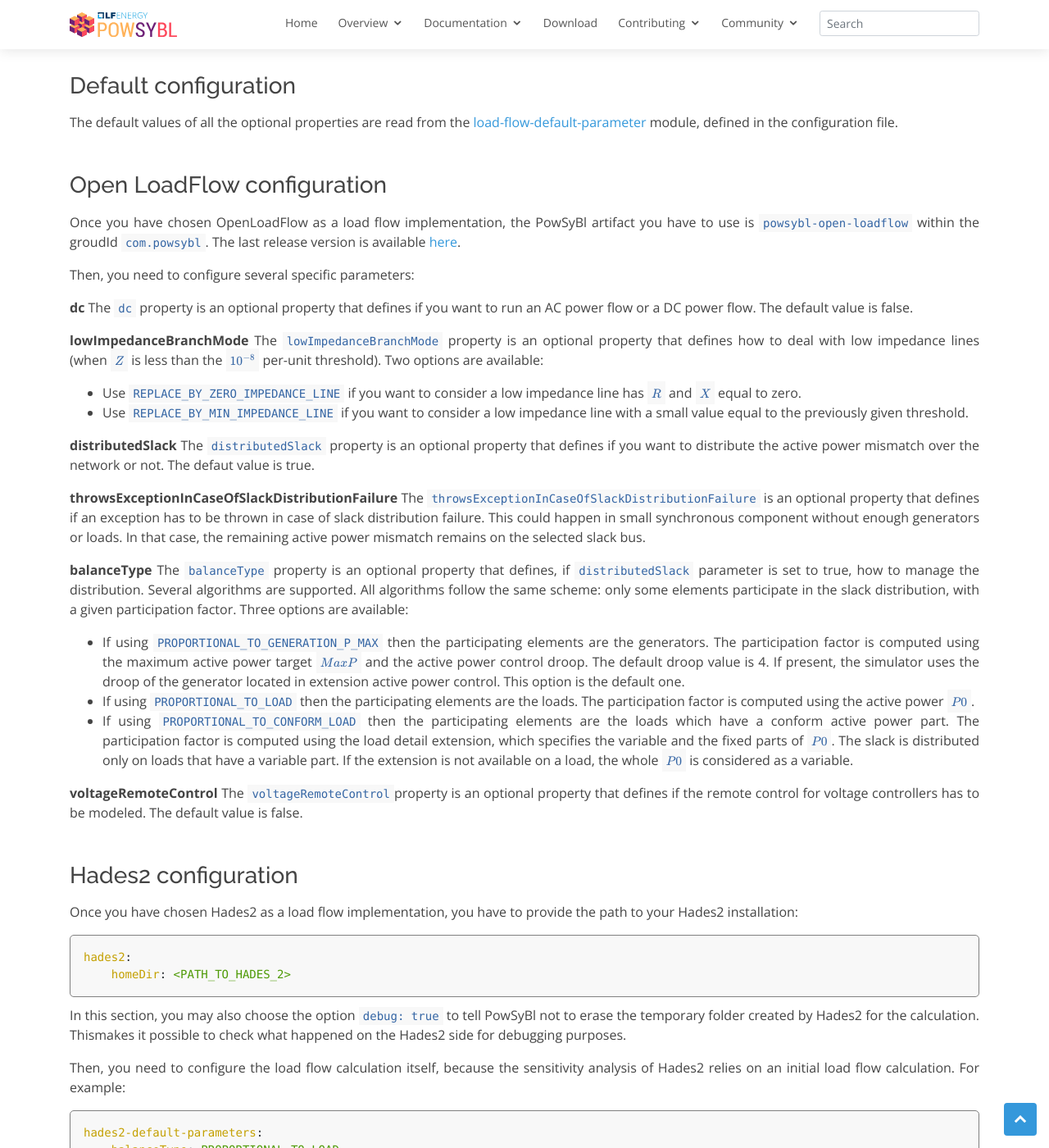
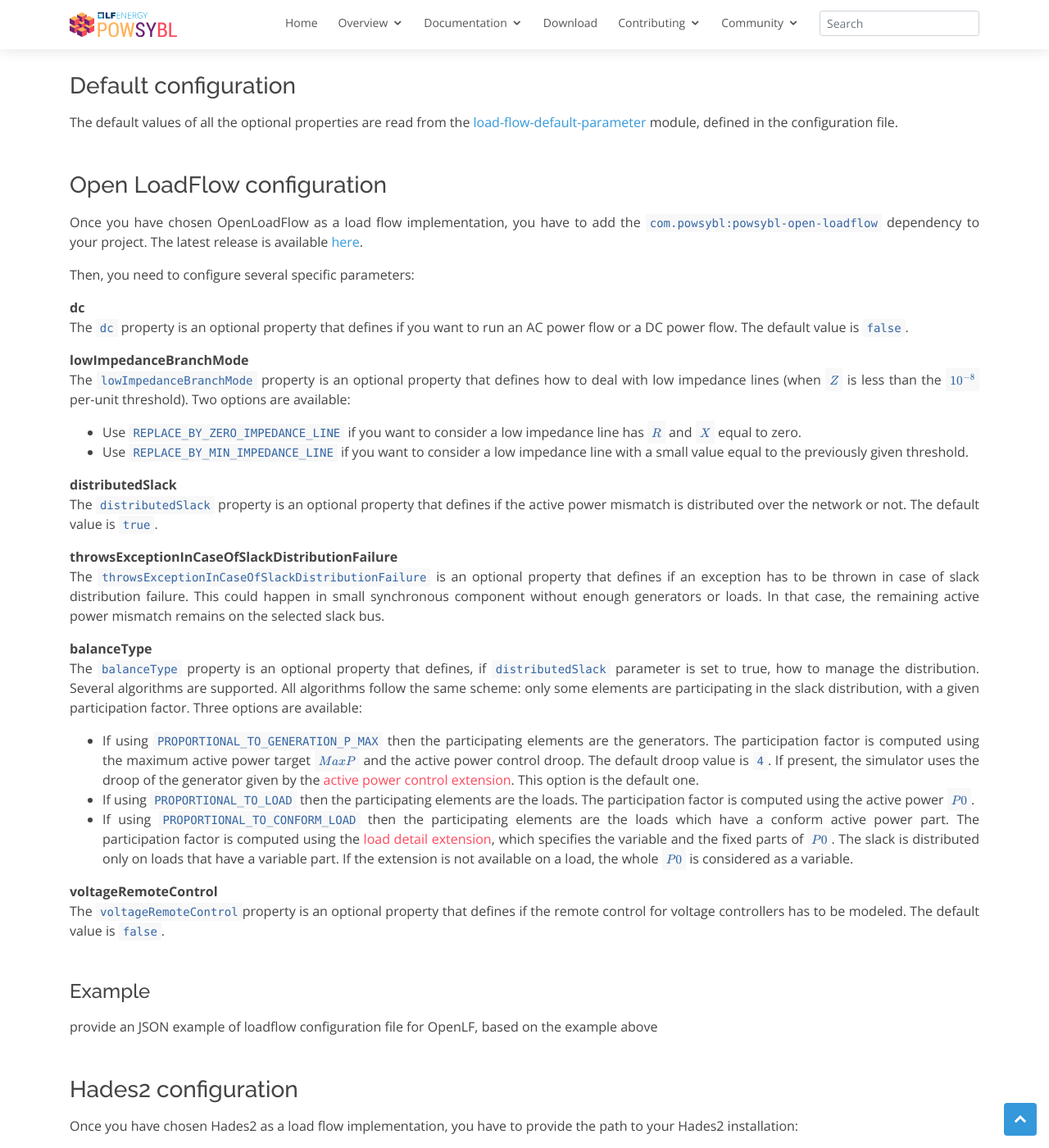
Before and after one commit to powsybl/powsybl.github.io, a Jekyll site: the page built from pages/documentation/simulation/powerflow/index.md, in a window 1280 px wide and 1400 px high, scrolled down 6362 px. Shown: the whole window at 82% size. Built offline with Jekyll 4.4.1, drawn with Linux system fonts in a browser that asks for light colours; our own code applies the rules of GitHub Pages for plain Markdown files; some of the changed text lies outside the part shown.

Commit message:
Small fixes
Signed-off-by: Mathieu BAGUE <mathieu.bague@rte-france.com>

````diff
--- a/pages/documentation/simulation/powerflow/index.md
+++ b/pages/documentation/simulation/powerflow/index.md
@@ -237,12 +236,13 @@
 module, defined in the configuration file.
 
 ### Open LoadFlow configuration
-Once you have chosen OpenLoadFlow as a load flow implementation, the PowSyBl artifact you have to use is `powsybl-open-loadflow` within the groudId `com.powsybl`. The last release version is available [here](https://github.com/powsybl/powsybl-open-loadflow/releases).
+Once you have chosen OpenLoadFlow as a load flow implementation, you have to add the `com.powsybl:powsybl-open-loadflow` dependency to your project.
+The latest release is available [here](https://github.com/powsybl/powsybl-open-loadflow/releases).
 
 Then, you need to configure several specific parameters:
 
 **dc**
-The `dc` property is an optional property that defines if you want to run an AC power flow or a DC power flow. The default value is false.
+The `dc` property is an optional property that defines if you want to run an AC power flow or a DC power flow. The default value is `false`.
 
 **lowImpedanceBranchMode**
 The `lowImpedanceBranchMode` property is an optional property that defines how to deal with low impedance lines (when $$Z$$ is less than the $$10^{-8}$$ per-unit threshold). Two options are available:
@@ -250,19 +250,22 @@
 - Use `REPLACE_BY_MIN_IMPEDANCE_LINE` if you want to consider a low impedance line with a small value equal to the previously given threshold.
 
 **distributedSlack**
-The `distributedSlack` property is an optional property that defines if you want to distribute the active power mismatch over the network or not. The defaut value is true.
+The `distributedSlack` property is an optional property that defines if the active power mismatch is distributed over the network or not. The default value is `true`.
 
 **throwsExceptionInCaseOfSlackDistributionFailure**
 The `throwsExceptionInCaseOfSlackDistributionFailure` is an optional property that defines if an exception has to be thrown in case of slack distribution failure. This could happen in small synchronous component without enough generators or loads. In that case, the remaining active power mismatch remains on the selected slack bus.
 
 **balanceType**
-The `balanceType` property is an optional property that defines, if `distributedSlack` parameter is set to true, how to manage the distribution. Several algorithms are supported. All algorithms follow the same scheme: only some elements participate in the slack distribution, with a given participation factor. Three options are available:
-- If using `PROPORTIONAL_TO_GENERATION_P_MAX` then the participating elements are the generators. The participation factor is computed using the maximum active power target $$MaxP$$ and the active power control droop. The default droop value is 4. If present, the simulator uses the droop of the generator located in extension active power control. This option is the default one.
+The `balanceType` property is an optional property that defines, if `distributedSlack` parameter is set to true, how to manage the distribution. Several algorithms are supported. All algorithms follow the same scheme: only some elements are participating in the slack distribution, with a given participation factor. Three options are available:
+- If using `PROPORTIONAL_TO_GENERATION_P_MAX` then the participating elements are the generators. The participation factor is computed using the maximum active power target $$MaxP$$ and the active power control droop. The default droop value is `4`. If present, the simulator uses the droop of the generator given by the [active power control extension](). This option is the default one.
 - If using `PROPORTIONAL_TO_LOAD` then the participating elements are the loads. The participation factor is computed using the active power $$P0$$.
-- If using `PROPORTIONAL_TO_CONFORM_LOAD` then the participating elements are the loads which have a conform active power part. The participation factor is computed using the load detail extension, which specifies the variable and the fixed parts of $$P0$$. The slack is distributed only on loads that have a variable part. If the extension is not available on a load, the whole $$P0$$ is considered as a variable.
+- If using `PROPORTIONAL_TO_CONFORM_LOAD` then the participating elements are the loads which have a conform active power part. The participation factor is computed using the [load detail extension](), which specifies the variable and the fixed parts of $$P0$$. The slack is distributed only on loads that have a variable part. If the extension is not available on a load, the whole $$P0$$ is considered as a variable.
 
 **voltageRemoteControl**
-The `voltageRemoteControl`property is an optional property that defines if the remote control for voltage controllers has to be modeled. The default value is false.
+The `voltageRemoteControl`property is an optional property that defines if the remote control for voltage controllers has to be modeled. The default value is `false`.
+
+#### Example
+<span class="color: red">provide an JSON example of loadflow configuration file for OpenLF, based on the example above</span>
 
 ### Hades2 configuration
 Once you have chosen Hades2 as a load flow implementation, you have to provide the path to your Hades2
@@ -272,7 +275,7 @@
     homeDir: <PATH_TO_HADES_2>
 ```
 In this section, you may also choose the option `debug: true` to tell PowSyBl not to erase the
-temporary folder created by Hades2 for the calculation. Thismakes it possible to
+temporary folder created by Hades2 for the calculation. This makes it possible to
 check what happened on the Hades2 side for debugging purposes.
 
 Then, you need to configure the load flow calculation itself, because the
````
Also changed, not shown: other parts of pages/documentation/simulation/powerflow/index.md (+1 -2 lines).
